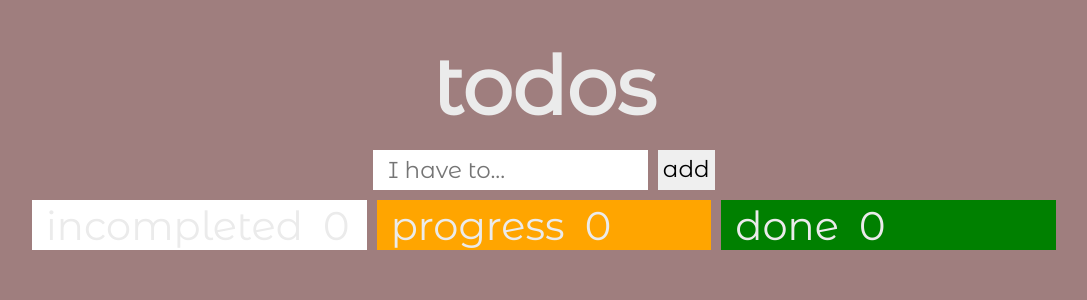
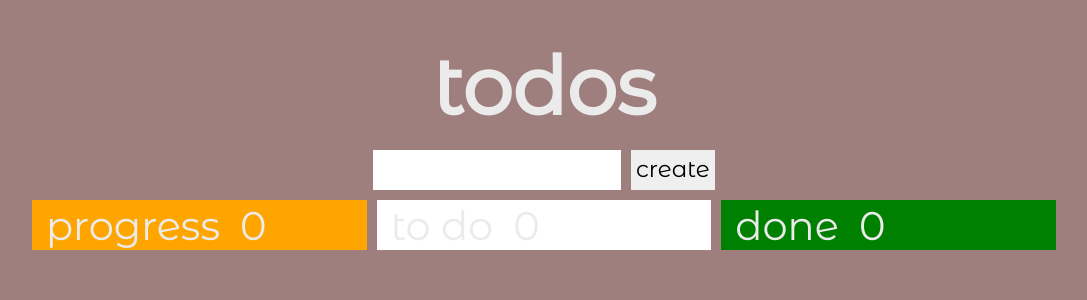
Before and after one commit to denisvlas/task-management, a React (Create React App) app: page / in a window 1280 px wide. Shown: the top 300 px of the page, without its empty margins (96-1183 px from the left). Built offline with nearby package versions, Linux system fonts and the light colour scheme.

Commit message:
fixed todoform

```diff
--- a/src/App.tsx
+++ b/src/App.tsx
@@ -6,8 +6,9 @@ import 'bootstrap-icons/font/bootstrap-icons.css';
 import { DndProvider } from 'react-dnd'
 import { HTML5Backend } from 'react-dnd-html5-backend'
 import {ListTask} from './components/ListTask';
+import Footer from './components/Footer';
 
-export const statuses=[TodoStatusType.incompleted,TodoStatusType.progress,TodoStatusType.done]
+export const statuses=[TodoStatusType.progress,TodoStatusType.incompleted,TodoStatusType.done]
 
 function App() {
 
--- a/src/components/ListTask.tsx
+++ b/src/components/ListTask.tsx
@@ -2,6 +2,7 @@ import React,{useState,useEffect} from 'react'
 import { Todo, TodoStatusType } from '../models'
 import { statuses } from '../App';
 import { useDrag, useDrop } from 'react-dnd'
+import Footer from './Footer';
 
 interface Props {
     todo: Todo[];
@@ -70,6 +71,7 @@ const Section=({ status,todo,todos,inProgress,done,setTodo }: { status: string,t
       <div ref={drop} className='todo-task-wrapper'>
            <Header status={status} count={tasksToMap.length} bg={bg}/>
            {tasksToMap.map(item=><Task bg={bg} key={item.id} todo={todo} setTodo={setTodo} item={item}/>)}
+
       </div>
     )
 }
--- a/src/components/TodoForm.tsx
+++ b/src/components/TodoForm.tsx
@@ -9,15 +9,25 @@ interface Props{
 
 const TodoForm:React.FC<Props> = ({todo,setTodo}) => {
 
-    const [inputValue,setInputValue]=useState('')
+  const [task,setTask]=useState<Todo>({
+    id:0,
+    title:'',
+    status:TodoStatusType.incompleted
+})
+
 
 function saveValue(){
-    setInputValue(inputValue)
-    let todos=[...todo,{id:todo.length+1,title:inputValue,status:TodoStatusType.incompleted,}]
+  setTodo(prev=>{
+    const list=[...prev,task]
+    localStorage.setItem('tasks',JSON.stringify(list))
+    return list
+})
+setTask({
+    id:0,
+    title:'',
+    status:TodoStatusType.incompleted
+})
 
-    setTodo(todos)
-    setInputValue('')
-    console.log(todos)
 
 
 }
@@ -29,8 +39,10 @@ function handleKeyPress(event: React.KeyboardEvent<HTMLInputElement>) {
   return (
 
     <div className='add-task-section'>
-          <input placeholder='I have to...'onKeyPress={handleKeyPress} value={inputValue} onChange={e=>setInputValue(e.target.value)}/>
-          <button className='add-task-btn'onClick={()=>saveValue()} >add</button>
+          {/* <input placeholder='I have to...'onKeyPress={handleKeyPress} value={inputValue} onChange={e=>setInputValue(e.target.value)}/>
+          <button className='add-task-btn'onClick={()=>saveValue()} >add</button> */}
+          <input onKeyPress={handleKeyPress} type="text" className='input-task' value={task.title} onChange={(e)=>setTask({...task,id:todo.length+1,title:e.target.value})}/>
+        <button  onClick={()=>saveValue()} className='add-task-btn'>create</button>
     </div>
 
   )
--- a/src/models.ts
+++ b/src/models.ts
@@ -6,7 +6,7 @@ export interface Todo{
 
 export enum TodoStatusType{
 
-    incompleted='incompleted',
+    incompleted='to do',
     done='done',
     progress='progress',
 
```
